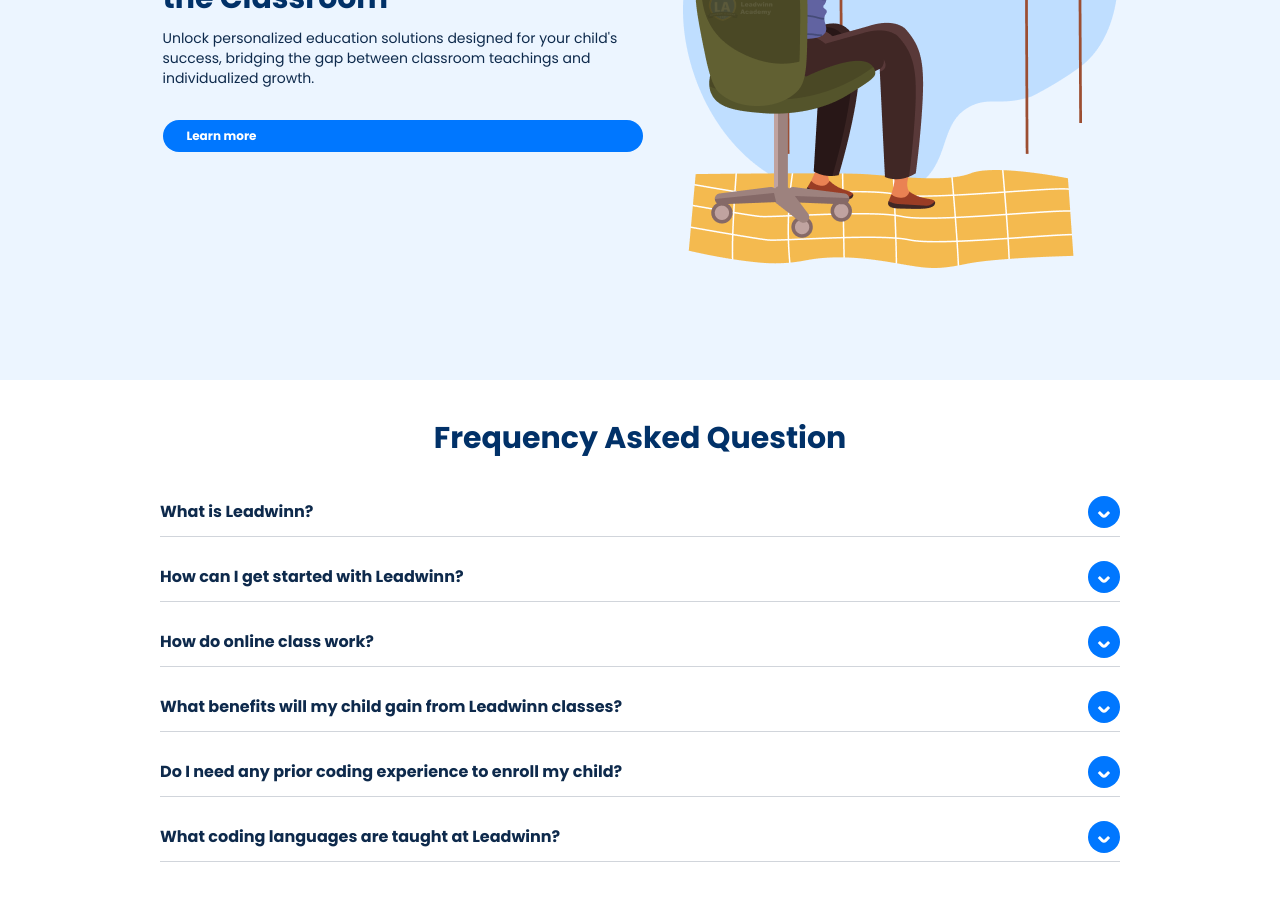
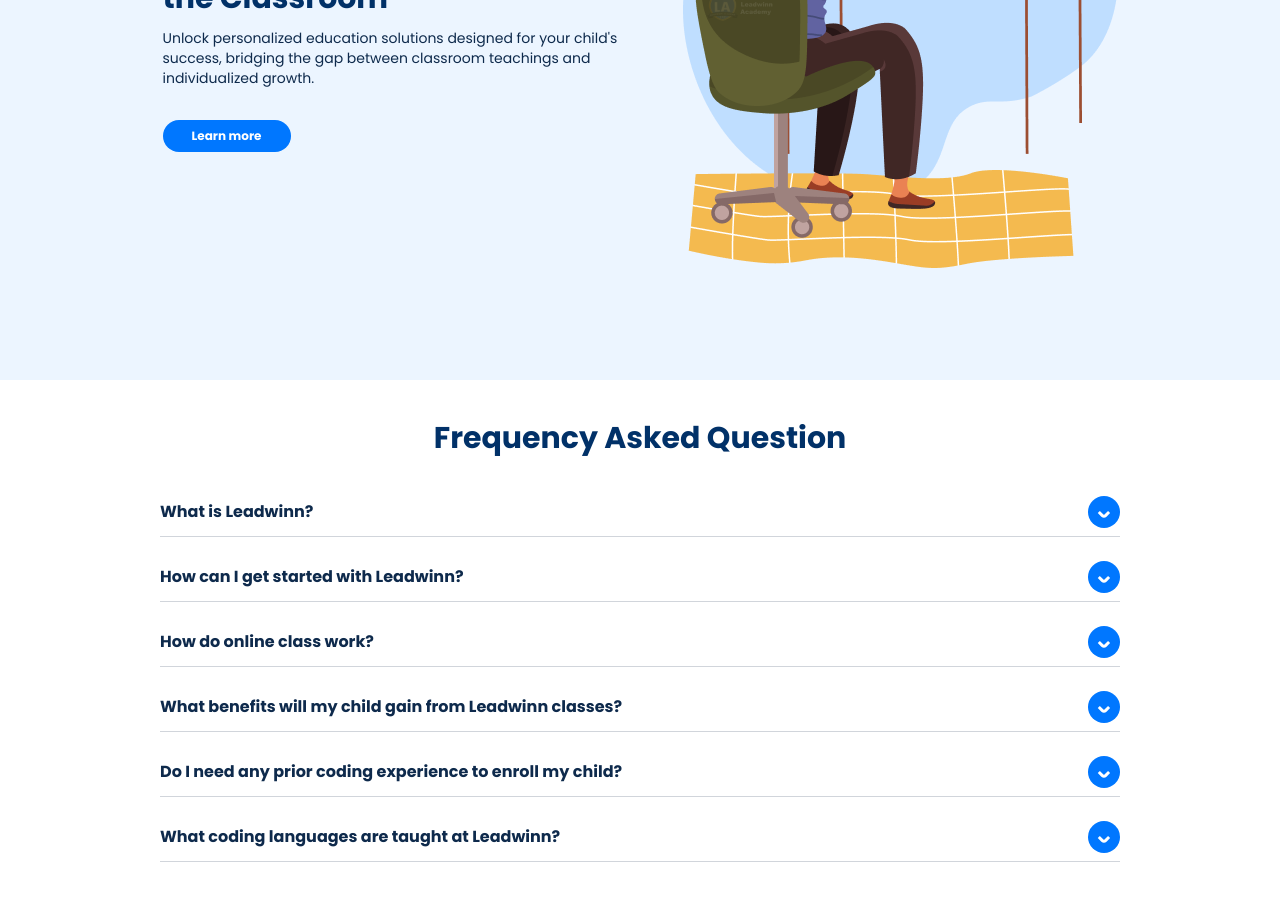
Before and after one commit to Adeleyeha-17/Leadwinn-Academy, a React (Vite) app: page /plans in a window 1280 px wide. Shown: the part 2980-3897 px from the top of the page. Built offline with nearby package versions, Linux system fonts and the light colour scheme; no server answers.

Commit message:
update otherplans

```diff
--- a/src/sections/Otherplans/Otherplans.tsx
+++ b/src/sections/Otherplans/Otherplans.tsx
@@ -11,7 +11,7 @@ export const Otherplans = () => {
 
             <h5 className="text-courses text-xs xl:text-sm w-[19rem] lg:w-[27rem] xl:w-[30rem] mb-5">Unlock personalized education solutions designed for your child's success, bridging the gap between classroom teachings and individualized growth.</h5>
 
-            <a download="" href={Brochure} className={ `inline-block justify-center items-center py-2 px-4 md:px-6 bg-head-blue text-white text-xs font-semibold rounded-3xl transition hover:bg-blue-600 ease-in-out duration-300 cursor-pointer`}>Learn more</a>
+            <a download="" href={Brochure} className={ `flex justify-center items-center w-[7rem] sm:w-[8rem] py-2 px-4 md:px-6 bg-head-blue text-white text-xs font-semibold rounded-3xl transition hover:bg-blue-600 ease-in-out duration-300 cursor-pointer`}>Learn more</a>
 
          </div>
 
```
